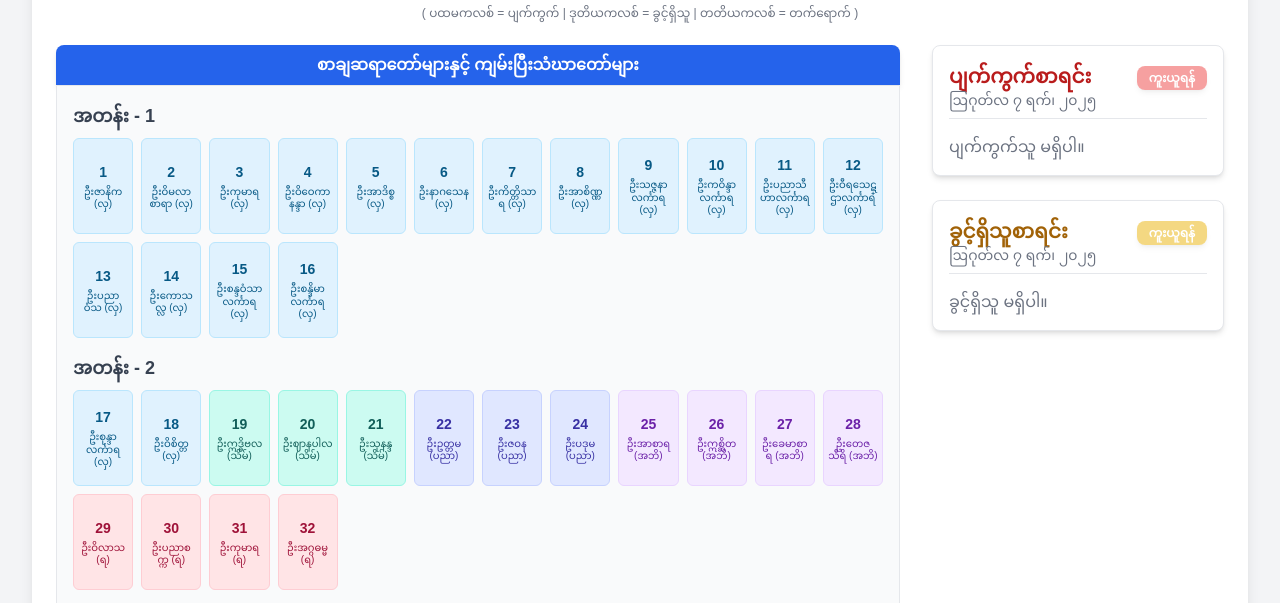
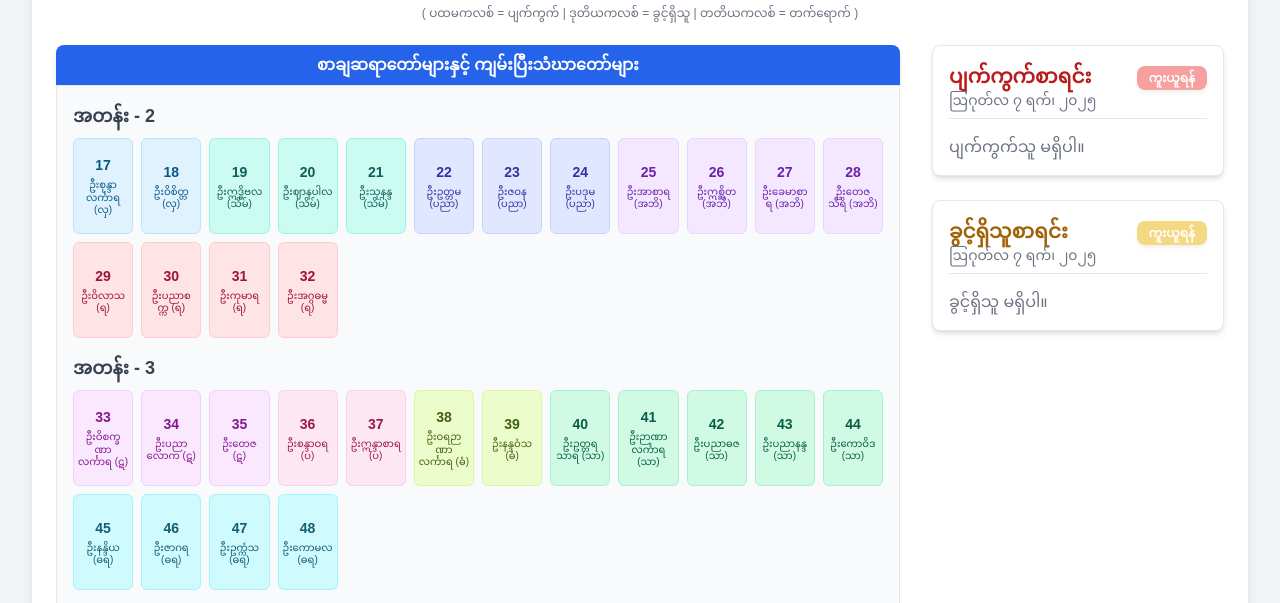
Before and after one commit to uzinlay85/Buddha_Pray_Zayar_Test, a plain HTML site: page index.html in a window 1280 px wide. Shown: the part 123-726 px from the top of the page. Drawn offline with nearby package versions, Linux system fonts and the light colour scheme; a web font is replaced by a local one.

Commit message:
Update index.html

```diff
--- a/index.html
+++ b/index.html
@@ -197,7 +197,8 @@
             const maxSeatNum = Math.max(...seatNumbers);
             const TOTAL_ROWS = Math.ceil(maxSeatNum / SEATS_PER_ROW);
 
-            for (let row = 1; row <= TOTAL_ROWS; row++) {
+            // MODIFIED: Start the loop from row 2 as requested.
+            for (let row = 2; row <= TOTAL_ROWS; row++) {
                 const rowContainer = document.createElement('div');
                 const rowLabel = document.createElement('div');
                 rowLabel.classList.add('font-bold', 'text-gray-700', 'mb-2', 'text-lg');
```
